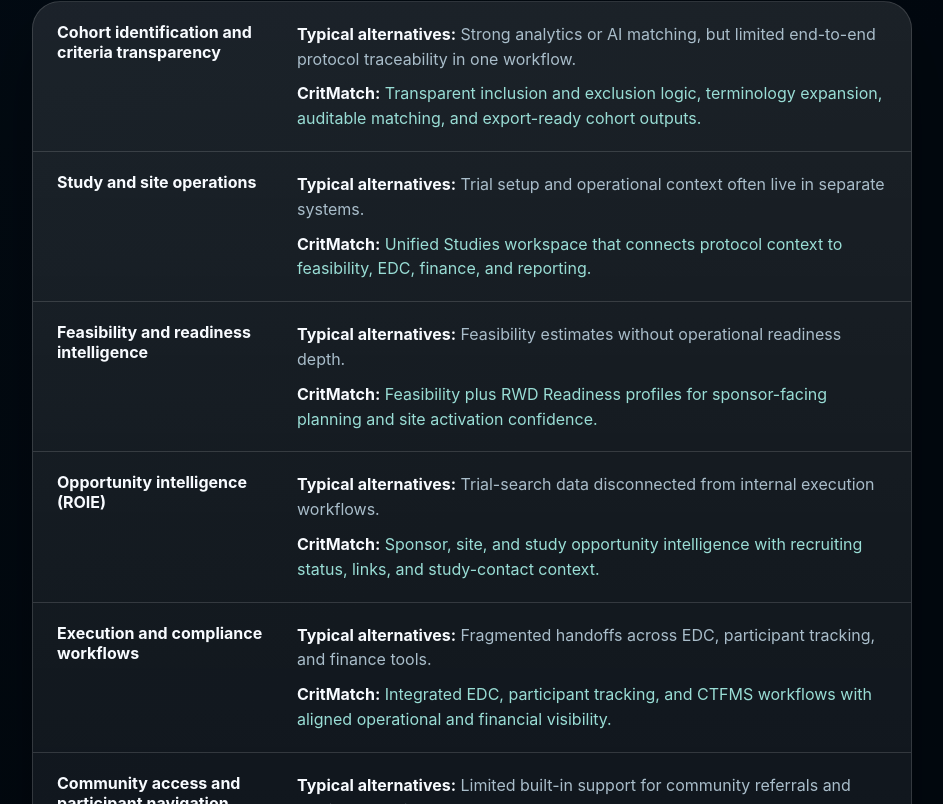
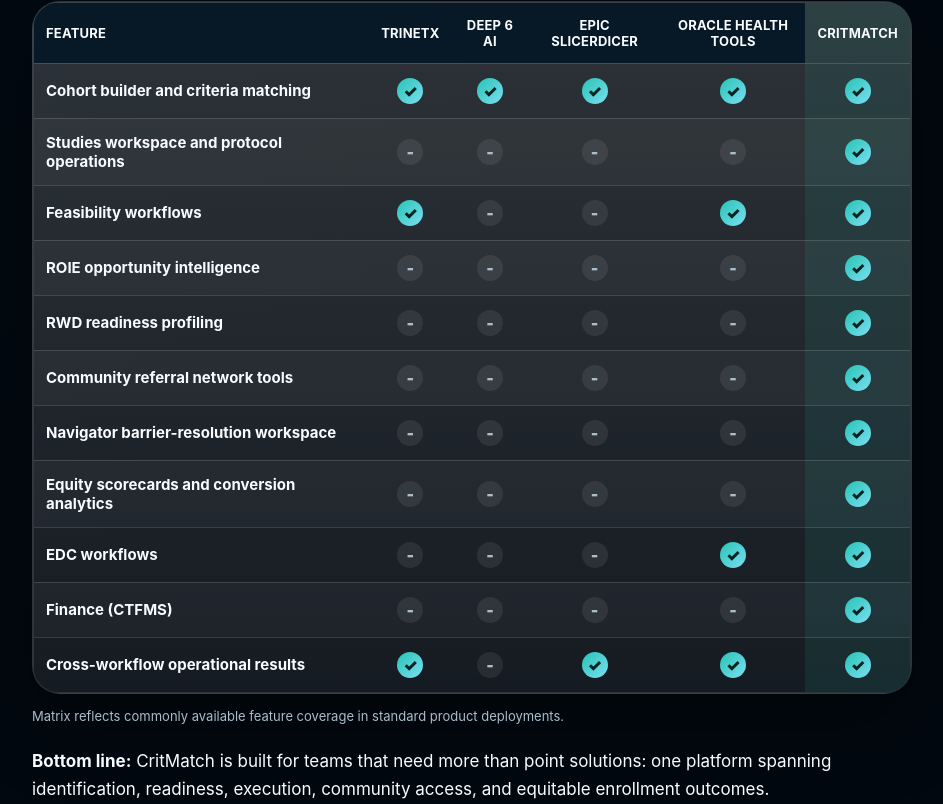
Before and after one commit to bevroy/CritMatch-Research-Website, a React (Vite) app in the folder critmatch-branded-website/: page / in a window 1280 px wide. Shown: the part 5556-6360 px from the top of the page, without its empty margins (168-1111 px from the left). Built offline with nearby package versions, Linux system fonts and the light colour scheme.

Commit message:
Replace competitive section with feature checkmark matrix

```diff
--- a/critmatch-branded-website/src/main.jsx
+++ b/critmatch-branded-website/src/main.jsx
@@ -92,47 +92,26 @@
   "Export or route for study follow-up"
 ];
 
-const enterpriseComparisons = [
-  {
-    capability: "Cohort identification and criteria transparency",
-    typical: "Strong analytics or AI matching, but limited end-to-end protocol traceability in one workflow.",
-    critmatch: "Transparent inclusion and exclusion logic, terminology expansion, auditable matching, and export-ready cohort outputs."
-  },
-  {
-    capability: "Study and site operations",
-    typical: "Trial setup and operational context often live in separate systems.",
-    critmatch: "Unified Studies workspace that connects protocol context to feasibility, EDC, finance, and reporting."
-  },
-  {
-    capability: "Feasibility and readiness intelligence",
-    typical: "Feasibility estimates without operational readiness depth.",
-    critmatch: "Feasibility plus RWD Readiness profiles for sponsor-facing planning and site activation confidence."
-  },
-  {
-    capability: "Opportunity intelligence (ROIE)",
-    typical: "Trial-search data disconnected from internal execution workflows.",
-    critmatch: "Sponsor, site, and study opportunity intelligence with recruiting status, links, and study-contact context."
-  },
-  {
-    capability: "Execution and compliance workflows",
-    typical: "Fragmented handoffs across EDC, participant tracking, and finance tools.",
-    critmatch: "Integrated EDC, participant tracking, and CTFMS workflows with aligned operational and financial visibility."
-  },
-  {
-    capability: "Community access and participant navigation",
-    typical: "Limited built-in support for community referrals and barrier resolution.",
-    critmatch: "Community Network plus Navigator Workspace for referral coordination and closed-loop barrier management."
-  },
-  {
-    capability: "Equity performance management",
-    typical: "Retrospective demographic reporting only.",
-    critmatch: "Equity Scorecards with subgroup conversion monitoring and intervention impact tracking."
-  },
-  {
-    capability: "Operational reporting",
-    typical: "Single-domain dashboards without cross-workflow visibility.",
-    critmatch: "Results and reporting across recruitment, readiness, execution, and equity workflows."
-  }
+const comparisonColumns = [
+  { id: "trinetx", label: "TriNetX" },
+  { id: "deep6", label: "Deep 6 AI" },
+  { id: "slicerdicer", label: "Epic SlicerDicer" },
+  { id: "oracle", label: "Oracle Health tools" },
+  { id: "critmatch", label: "CritMatch" }
+];
+
+const featureMatrix = [
+  { feature: "Cohort builder and criteria matching", trinetx: true, deep6: true, slicerdicer: true, oracle: true, critmatch: true },
+  { feature: "Studies workspace and protocol operations", trinetx: false, deep6: false, slicerdicer: false, oracle: false, critmatch: true },
+  { feature: "Feasibility workflows", trinetx: true, deep6: false, slicerdicer: false, oracle: true, critmatch: true },
+  { feature: "ROIE opportunity intelligence", trinetx: false, deep6: false, slicerdicer: false, oracle: false, critmatch: true },
+  { feature: "RWD readiness profiling", trinetx: false, deep6: false, slicerdicer: false, oracle: false, critmatch: true },
+  { feature: "Community referral network tools", trinetx: false, deep6: false, slicerdicer: false, oracle: false, critmatch: true },
+  { feature: "Navigator barrier-resolution workspace", trinetx: false, deep6: false, slicerdicer: false, oracle: false, critmatch: true },
+  { feature: "Equity scorecards and conversion analytics", trinetx: false, deep6: false, slicerdicer: false, oracle: false, critmatch: true },
+  { feature: "EDC workflows", trinetx: false, deep6: false, slicerdicer: false, oracle: true, critmatch: true },
+  { feature: "Finance (CTFMS)", trinetx: false, deep6: false, slicerdicer: false, oracle: false, critmatch: true },
+  { feature: "Cross-workflow operational results", trinetx: true, deep6: false, slicerdicer: true, oracle: true, critmatch: true }
 ];
 
 function App() {
@@ -351,16 +330,37 @@
           </p>
         </div>
         <div className="comparison">
-          {enterpriseComparisons.map((row) => (
-            <div className="comparisonRow" key={row.capability}>
-              <strong>{row.capability}</strong>
-              <span>
-                <span className="comparisonDetailLine"><b>Typical alternatives:</b> {row.typical}</span>
-                <span className="comparisonDetailLine critmatch"><b>CritMatch:</b> {row.critmatch}</span>
-              </span>
-            </div>
-          ))}
+          <div className="comparisonTableWrap">
+            <table className="comparisonTable">
+              <thead>
+                <tr>
+                  <th>Feature</th>
+                  {comparisonColumns.map((col) => (
+                    <th key={col.id}>{col.label}</th>
+                  ))}
+                </tr>
+              </thead>
+              <tbody>
+                {featureMatrix.map((row) => (
+                  <tr key={row.feature}>
+                    <th scope="row">{row.feature}</th>
+                    {comparisonColumns.map((col) => {
+                      const enabled = row[col.id];
+                      return (
+                        <td key={`${row.feature}-${col.id}`} aria-label={`${col.label}: ${enabled ? "Yes" : "No"}`}>
+                          <span className={`checkMark ${enabled ? "yes" : "no"}`}>{enabled ? "✓" : "-"}</span>
+                        </td>
+                      );
+                    })}
+                  </tr>
+                ))}
+              </tbody>
+            </table>
+          </div>
         </div>
+        <p className="comparisonDisclaimer">
+          Matrix reflects commonly available feature coverage in standard product deployments.
+        </p>
         <p className="positioningBottomLine">
           <strong>Bottom line:</strong> CritMatch is built for teams that need more than point
           solutions: one platform spanning identification, readiness, execution, community access,
--- a/critmatch-branded-website/src/styles.css
+++ b/critmatch-branded-website/src/styles.css
@@ -395,33 +395,89 @@
 .step svg { color: var(--teal); }
 
 .comparison { max-width: 880px; margin: auto; overflow: hidden; }
-.comparisonRow {
-  display: grid;
-  grid-template-columns: 220px 1fr;
-  gap: 20px;
-  padding: 20px 24px;
+
+.comparisonTableWrap {
+  overflow-x: auto;
+  border-radius: 22px;
+  border: 1px solid var(--border);
+}
+
+.comparisonTable {
+  width: 100%;
+  border-collapse: collapse;
+  min-width: 860px;
+  background: linear-gradient(180deg, rgba(255,255,255,0.08), rgba(255,255,255,0.04));
+}
+
+.comparisonTable thead th {
+  position: sticky;
+  top: 0;
+  background: rgba(6, 24, 39, 0.96);
+  color: var(--white);
+  font-size: 13px;
+  letter-spacing: 0.2px;
+  text-transform: uppercase;
   border-bottom: 1px solid var(--border);
+}
+
+.comparisonTable th,
+.comparisonTable td {
+  padding: 14px 12px;
+  border-bottom: 1px solid var(--border);
+  text-align: center;
+}
+
+.comparisonTable tbody tr:last-child th,
+.comparisonTable tbody tr:last-child td {
+  border-bottom: 0;
+}
+
+.comparisonTable th:first-child {
+  text-align: left;
+  min-width: 320px;
+}
+
+.comparisonTable tbody th {
+  color: var(--white);
+  font-size: 15px;
+  font-weight: 700;
+}
+
+.comparisonTable tbody tr:nth-child(2n) {
+  background: rgba(255,255,255,0.03);
+}
+
+.comparisonTable td:last-child,
+.comparisonTable th:last-child {
+  background: rgba(39,195,180,0.1);
+}
+
+.checkMark {
+  display: inline-flex;
+  align-items: center;
+  justify-content: center;
+  width: 26px;
+  height: 26px;
+  border-radius: 999px;
+  font-weight: 900;
+}
+
+.checkMark.yes {
+  color: #04231f;
+  background: linear-gradient(135deg, var(--teal), var(--cyan));
+}
+
+.checkMark.no {
   color: var(--muted);
+  background: rgba(255,255,255,0.08);
 }
-.comparisonRow:last-child { border-bottom: 0; }
-.comparisonRow strong { color: var(--white); }
-.comparisonDetailLine {
-  display: block;
-  line-height: 1.55;
+
+.comparisonDisclaimer {
+  max-width: 880px;
+  margin: 12px auto 0;
+  color: var(--muted);
+  font-size: 13px;
 }
-.comparisonDetailLine + .comparisonDetailLine {
-  margin-top: 10px;
-}
-.comparisonDetailLine b {
-  color: var(--white);
-}
-.comparisonDetailLine.critmatch {
-  color: color-mix(in oklab, var(--teal) 55%, var(--white) 45%);
-}
-.comparisonRow.highlight {
-  background: linear-gradient(90deg, rgba(39,195,180,0.2), rgba(123,223,242,0.08));
-}
-.comparisonRow.highlight strong, .comparisonRow.highlight span { color: var(--white); }
 
 .positioningBottomLine {
   max-width: 880px;
@@ -571,6 +627,8 @@
   .hero, .workflow, .partners { grid-template-columns: 1fr; }
   .featureGrid, .statGrid { grid-template-columns: 1fr; }
   .criteriaGrid, .matchPanel { grid-template-columns: 1fr; }
+  .comparisonTable { min-width: 740px; }
+  .comparisonTable th:first-child { min-width: 250px; }
   .ctaBody { grid-template-columns: 1fr; }
   .cta { margin-left: 4vw; margin-right: 4vw; }
   footer { flex-direction: column; align-items: flex-start; gap: 18px; }
```
